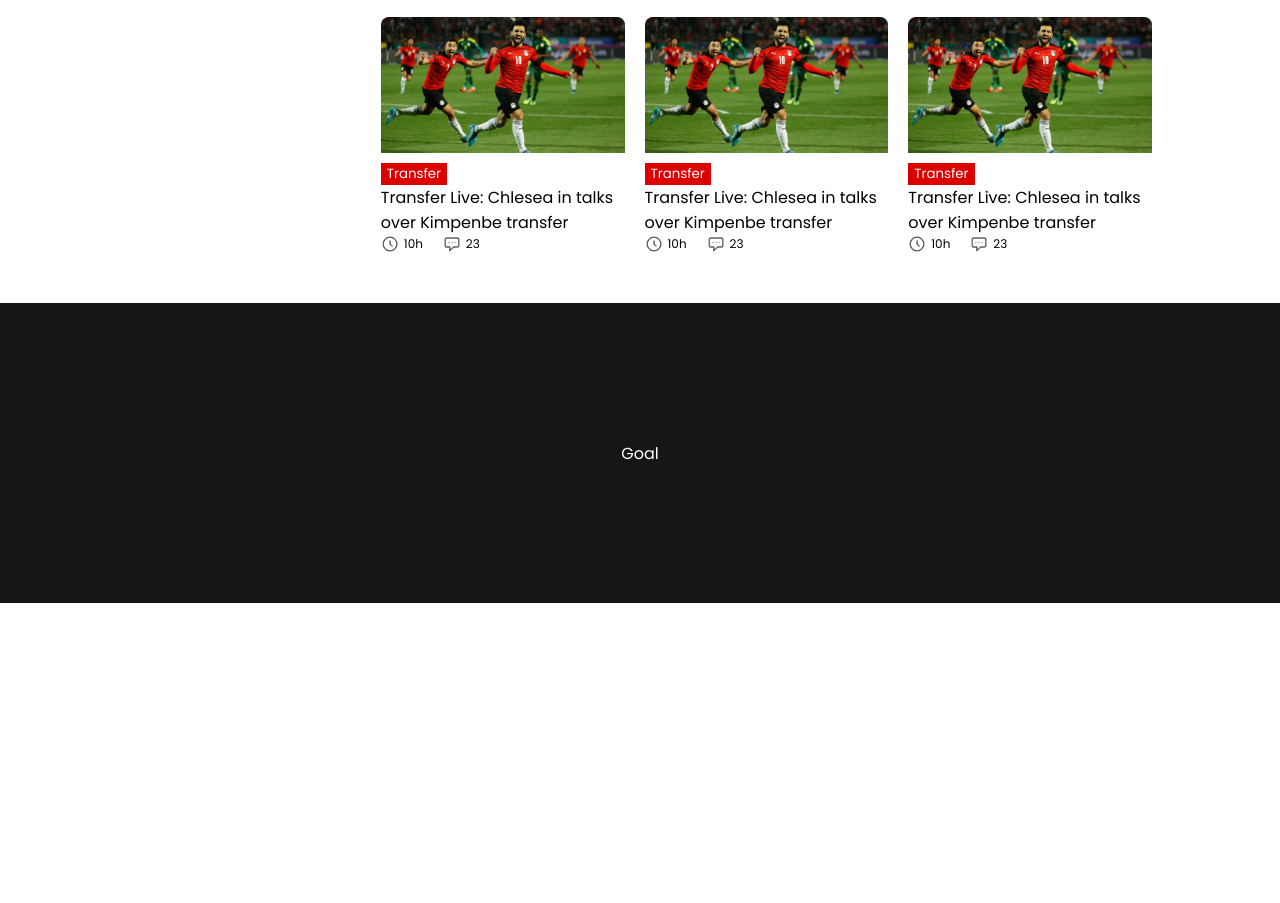
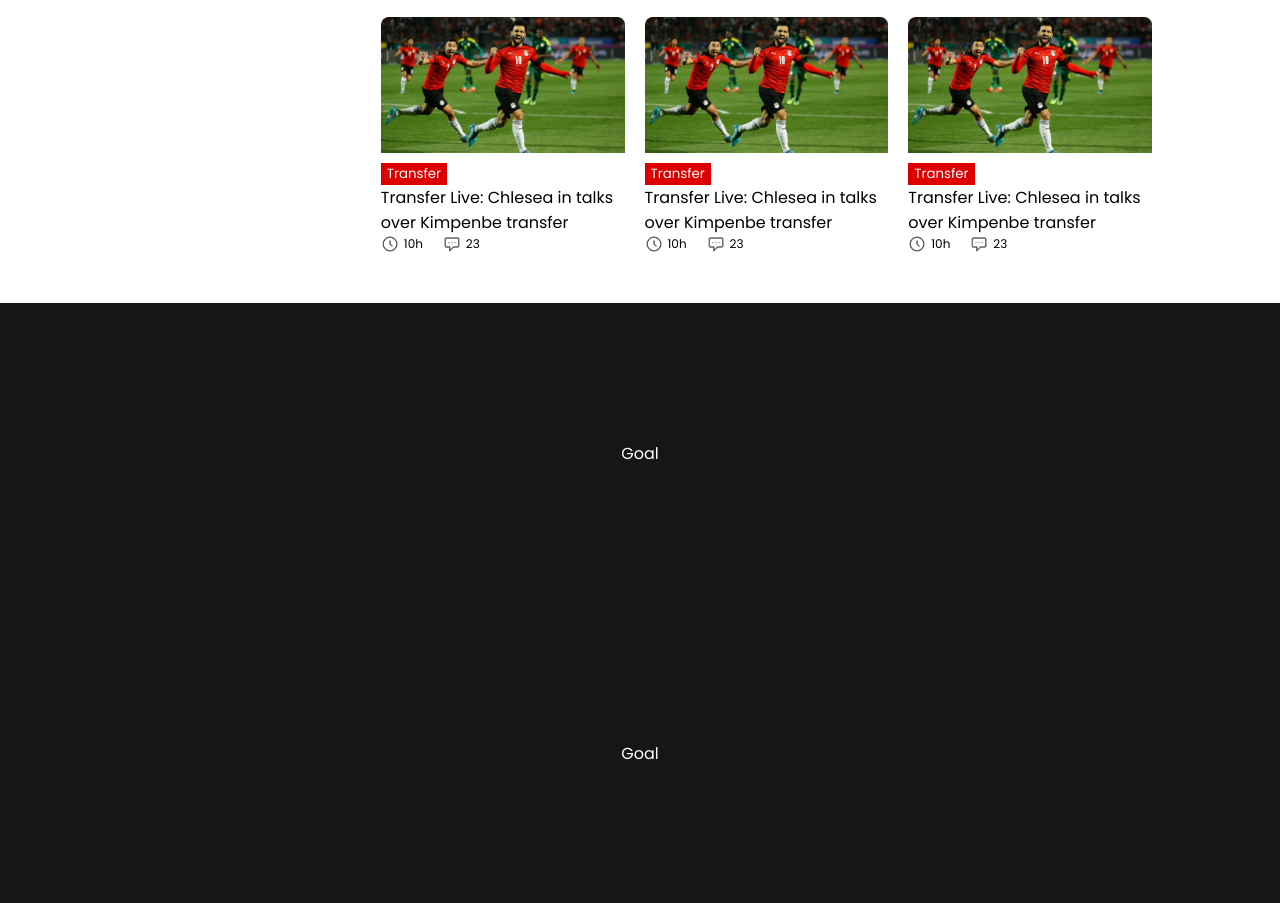
Before and after one commit to sktuhin710/World-Cup, a plain HTML site: page index.html in a window 1280 px wide. Shown: the part 1056-1959 px from the top of the page. Before the commit the page ends 1659 px from the top, so only its background shows below. Drawn offline with Linux system fonts and the light colour scheme.

Commit message:
Footer Update

```diff
--- a/index.html
+++ b/index.html
@@ -220,5 +220,10 @@
             Goal
         </div>
     </footer>
+    <footer>
+        <div class="footer-1">
+            Goal
+        </div>
+    </footer>
 </body>
 </html>
```
